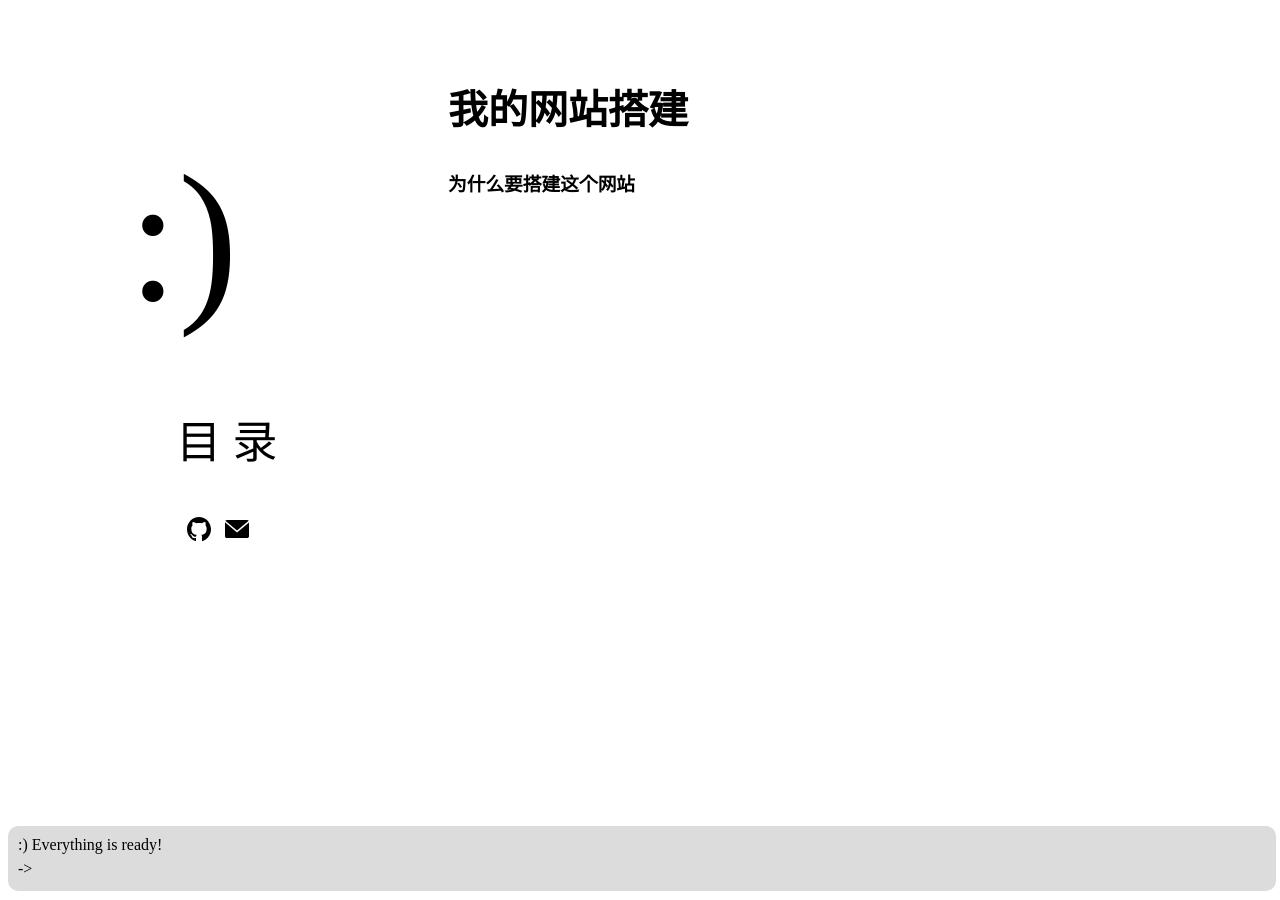
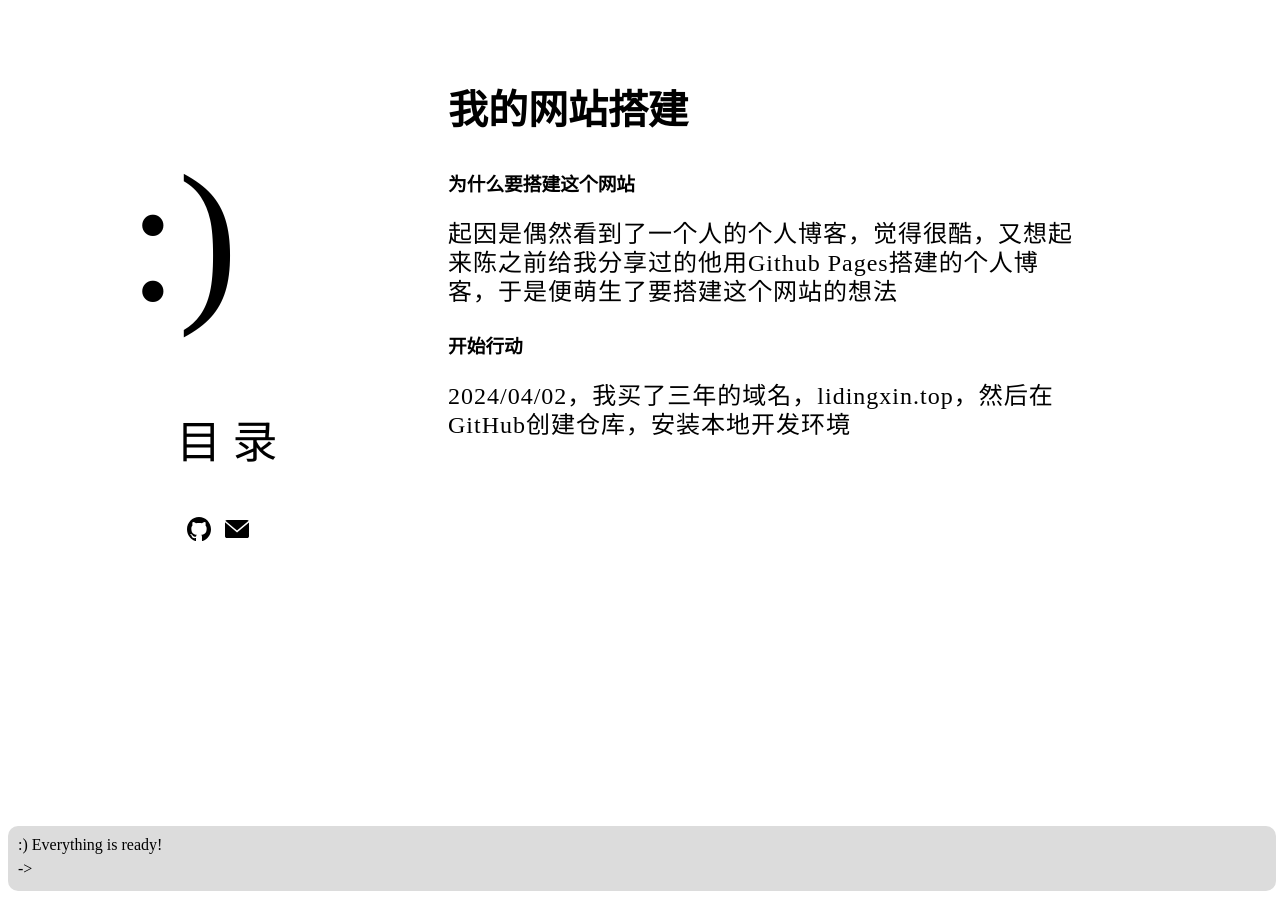
Before and after one commit to lushisi258/lushisi258.github.io, a Jekyll site: the page built from _posts/2024-05-23-website_log.md, in a window 1280 px wide. Built offline with Jekyll 4.4.1, drawn with Linux system fonts in a browser that asks for light colours; some web fonts are replaced.

Commit message:
更新日志

```diff
--- a/_posts/2024-05-23-website_log.md
+++ b/_posts/2024-05-23-website_log.md
@@ -4,3 +4,9 @@ title: 我的网站搭建
 categories: jekyll/update
 ---
 ### 为什么要搭建这个网站
+
+起因是偶然看到了一个人的个人博客，觉得很酷，又想起来陈之前给我分享过的他用Github Pages搭建的个人博客，于是便萌生了要搭建这个网站的想法
+
+### 开始行动
+
+2024/04/02，我买了三年的域名，lidingxin.top，然后在GitHub创建仓库，安装本地开发环境
```
